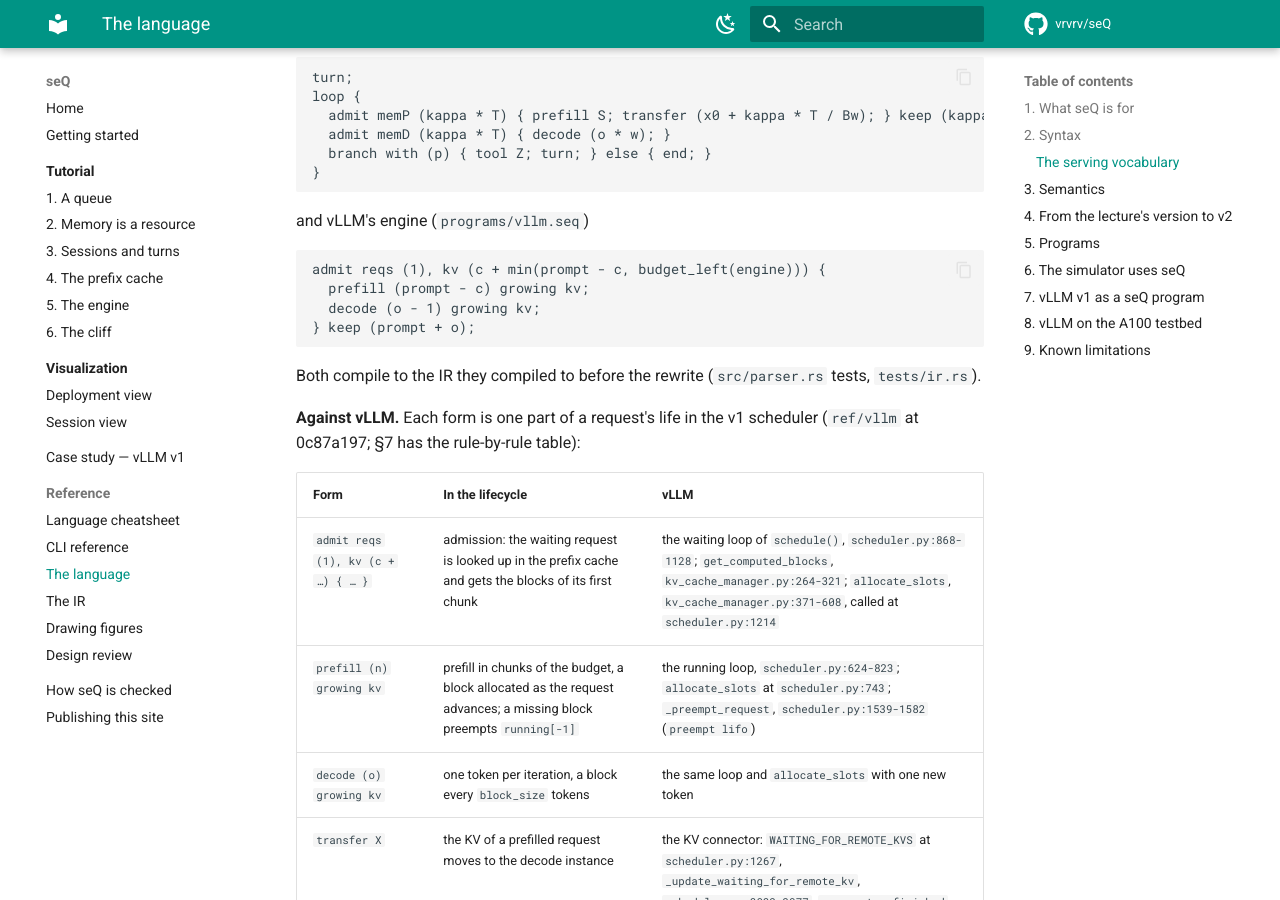
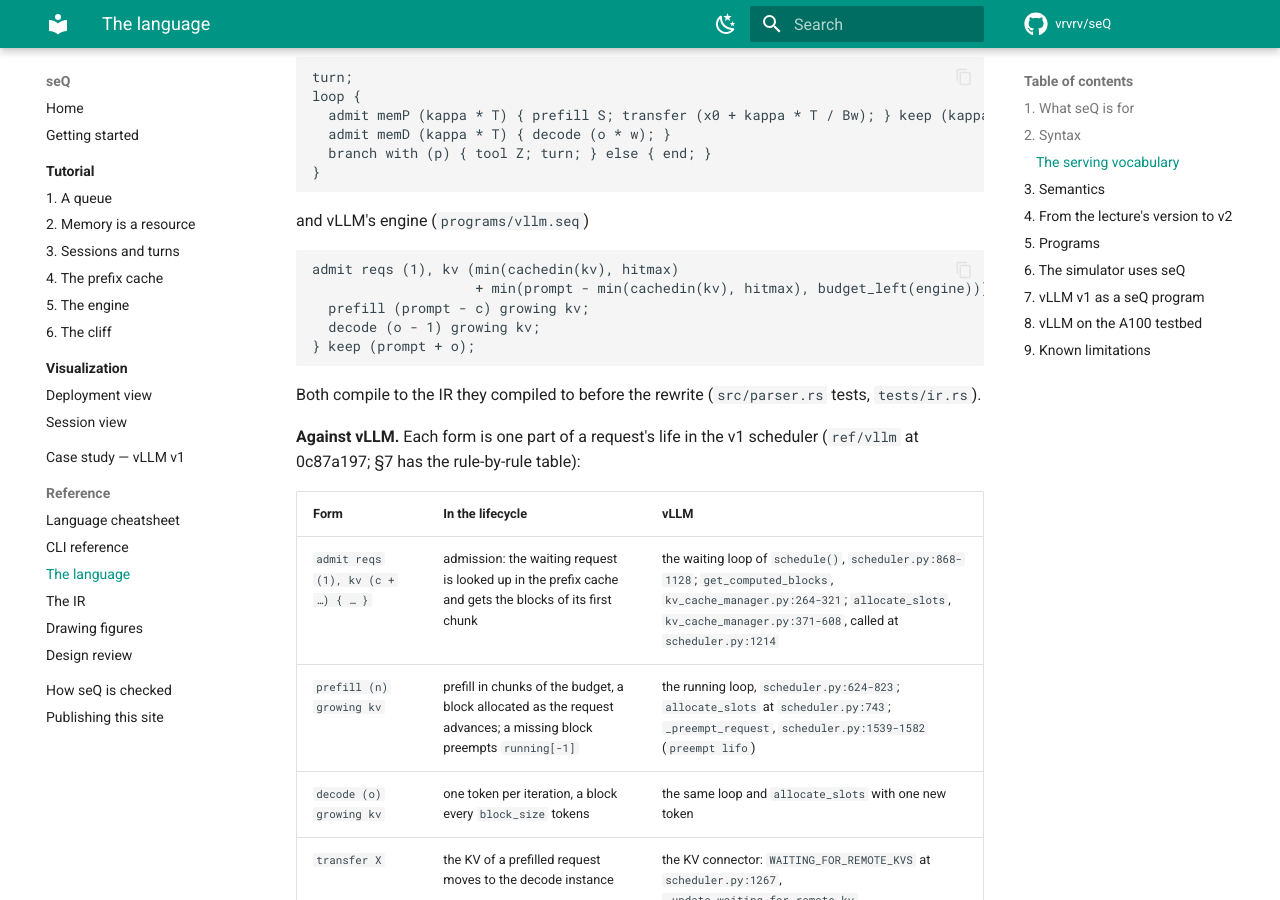
Before and after one commit to servingQ/serQ, an MkDocs documentation site: the page built from docs/language.md, in a window 1280 px wide and 900 px high, scrolled down 3746 px. Built offline with MkDocs 1.6.1 and Material for MkDocs 9.7.7, drawn with Linux system fonts in a browser that asks for light colours; comment, search, counter and statistics services are not loaded.

Commit message:
vllm.seq read the prefix cache before the request queued
`docs/language.md` §7 gives vLLM's rule: "a waiting request's prefix is
looked up and its blocks touched only when it is scheduled"
(scheduler.py:932-939). `programs/vllm.seq` read it with a `set` above the
`admit`, i.e. when the request *queued*. A waiting request's prefix is
still evictable - that is the wait channel of Lecture 5, and the whole
subject of the §8 H-pin experiment - so the two are different rules.

`docs/review.md` §3 records "unit expressions evaluated at admission" as
one of the six semantic differences found by bisecting against the real
scheduler. `vllm_replay.seq` carries the fix; `vllm.seq` never got it,
because the oracle checks `vllm_request.seq` and `vllm_replay.seq` and
nothing checks this one. It is the program the front page, the case study
and the figures all show.

Measured, sweeping the arrival rate: identical below the knee, and at
0.6-1.5 sessions/s the fixed program reports a lower hit rate and a lower
TTFT, which is the stale read being paid for. Above the knee the hit rate
is zero and there is nothing left to go stale.

`docs/tutorial/programs/05-engine.seq` had the same read, under a chapter
that says "the expression is evaluated when the request is admitted, not
when it queues, and this is the program that needs it". Both move.

The fix is to read `cachedin(kv)` inside the units, which means writing
the subexpression twice - the shape `vllm_replay.seq` already had. That
is ugly and it is the evidence for #23: the language cannot name a value
at the time it is decided, so a program that wants admission timing has
to inline.

Co-Authored-By: Claude Opus 5 (1M context) <noreply@anthropic.com>

````diff
--- a/docs/language.md
+++ b/docs/language.md
@@ -181,7 +181,8 @@ loop {
 and vLLM's engine (`programs/vllm.seq`)
 
 ```
-admit reqs (1), kv (c + min(prompt - c, budget_left(engine))) {
+admit reqs (1), kv (min(cachedin(kv), hitmax)
+                    + min(prompt - min(cachedin(kv), hitmax), budget_left(engine))) {
   prefill (prompt - c) growing kv;
   decode (o - 1) growing kv;
 } keep (prompt + o);
````
Also changed, not shown: docs/case-study-vllm.md (+1 -1 lines), docs/index.md (+3 -2 lines), docs/tutorial/05-the-engine.md (+11 -5 lines), docs/visualization/session.md (+1 -1 lines), docs/assets/05-engine.deployment.svg, docs/assets/vllm.session.svg, 3 other files.
